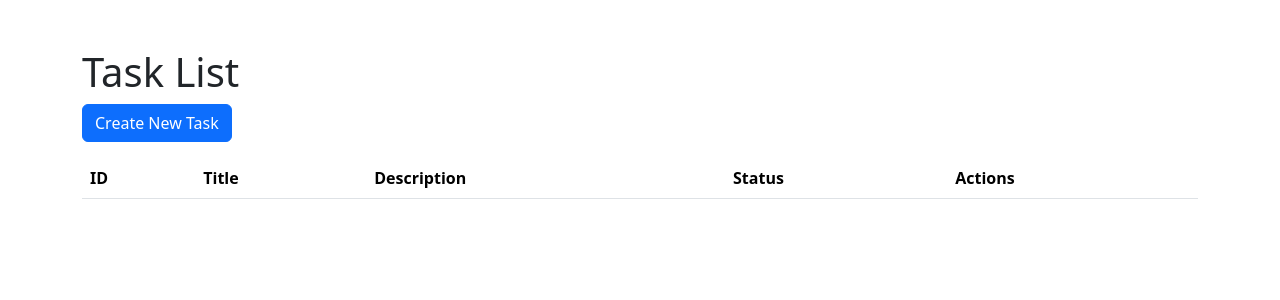
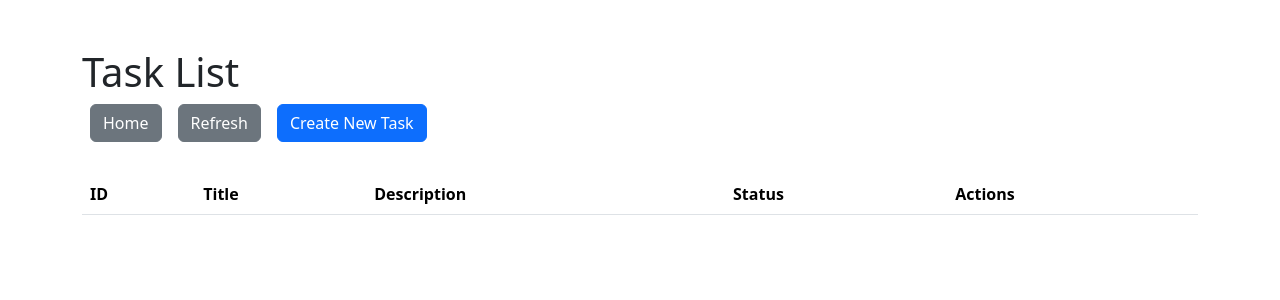
Before and after one commit to inspiredCoconut/django_task_manager, a Django app: page /tasks/ in a window 1280 px wide. Shown: the top 300 px of the page. Run offline with Django 5.2, Linux system fonts and the light colour scheme; data that the repository does not hold is empty; parts of the project's set-up code (start-up, migrations or seed data) failed here and were passed over; some libraries are stand-ins or nearby versions.

Commit message:
default home page

```diff
--- /dev/null
+++ b/core/urls.py
@@ -0,0 +1,6 @@
+from django.urls import path
+from .views import HomeView
+
+urlpatterns = [
+    path('', HomeView.as_view(), name='home'),
+]
--- a/core/views.py
+++ b/core/views.py
@@ -1,3 +1,6 @@
 from django.shortcuts import render
+from django.views import View
 
-# Create your views here.
+class HomeView(View):
+    def get(self, request, *args, **kwargs):
+        return render(request, 'home.html')
--- a/django_task_manager/urls.py
+++ b/django_task_manager/urls.py
@@ -18,8 +18,10 @@ from django.contrib import admin
 from django.urls import path, include
 
 from tasks import urls as task_urls
+from core import urls as core_urls
 
 urlpatterns = [
     path('admin/', admin.site.urls),
     path('tasks/', include(task_urls)),
+    path('', include(core_urls)),
 ]
--- a/tasks/templates/tasks/task_list.html
+++ b/tasks/templates/tasks/task_list.html
@@ -5,7 +5,11 @@
 {% block content %}
 <div class="container">
     <h1 class="mt-5">Task List</h1>
-    <a href="{% url 'task-create' %}" class="btn btn-primary mb-3">Create New Task</a>
+    <div class="d-flex justify-content-start align-items-center mb-3">
+        <a href="{% url 'home' %}" class="btn btn-secondary mb-3 mx-2">Home</a>
+        <a href="{% url 'task-list' %}" class="btn btn-secondary mb-3 mx-2">Refresh</a>
+        <a href="{% url 'task-create' %}" class="btn btn-primary mb-3 mx-2">Create New Task</a>
+    </div>
     <table class="table table-striped">
         <thead>
             <tr>
```
Also changed, not shown: core/templates/home.html (added, +16 -0 lines).
